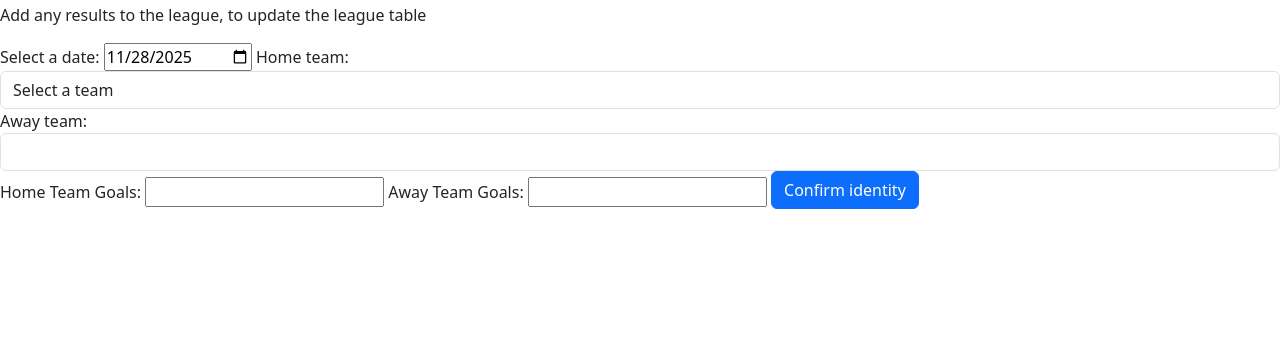
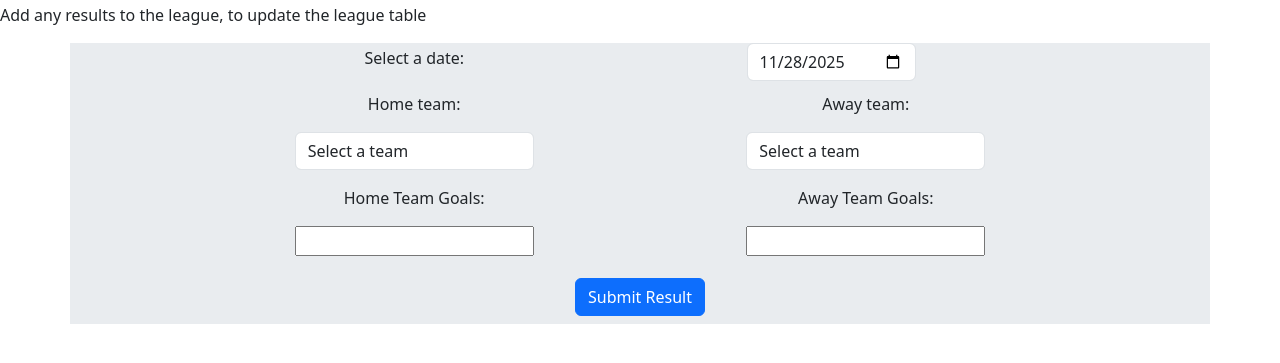
Before and after one commit to maxshen01/football-game-tracker, a plain HTML site: page client/pages/createResult.html in a window 1280 px wide. Shown: the part 53-416 px from the top of the page. Drawn offline with nearby package versions, Linux system fonts and the light colour scheme; no server answers.

Commit message:
change some of the styling of the form to add results.

```diff
--- a/client/css/main.css
+++ b/client/css/main.css
@@ -14,3 +14,22 @@ body {
 .card {
     background-color: aqua;
 }
+
+.form-row {
+    display: flex;
+    align-items: center;
+    justify-content: space-evenly;
+    margin-bottom: 1%;
+}
+
+.form-column {
+    display: flex;
+    flex-direction: column;
+    align-items: center;
+    gap: 1rem;
+    margin-bottom: 1%;
+}
+
+.form-control {
+    flex: 0 0 70%;
+}
--- a/client/js/createResult.js
+++ b/client/js/createResult.js
@@ -19,7 +19,24 @@ async function initPage() {
 }
 
 async function addTeams(teamsList) {
+    // Clear existing options
+    homeTeamSelection.innerHTML = '';
+    awayTeamSelection.innerHTML = '';
 
+    // Add placeholder to both
+    const placeholder = (label) => {
+        const opt = document.createElement("option");
+        opt.value = "";
+        opt.disabled = true;
+        opt.selected = true;
+        opt.textContent = label;
+        return opt;
+    };
+
+    homeTeamSelection.appendChild(placeholder("Select a team"));
+    awayTeamSelection.appendChild(placeholder("Select a team"));
+
+    //Add new teams
     for (let i=0; i< teamsList.length; i++) {
         const teamObject = teamsList[i]
 
--- a/client/pages/createResult.html
+++ b/client/pages/createResult.html
@@ -17,35 +17,35 @@
     </header>
 
     <form>
-        <div class="form-group">
-            <label for="date">Select a date:</label>
-            <input type="date" id="resultDate" value="2025-11-28" required>
+        <div class="form-group bg-body-secondary container">
+            <div class="form-row" >
+                <div class="form-label">
+                    <label for="date" class="form label">Select a date:</label>
+                </div>
+                <div class="form-input">
+                    <input type="date" class="form-control" id="resultDate" value="2025-11-28" required>
+                </div>
+            </div>
 
-            <label for="homeTeamName">Home team:</label>
-            <select class="form-control" id="homeTeamName" name="homeTeamName" required>
-                <option value="" disabled selected>Select a team</option>
-                <!-- <option value="1">Arsenal</option>
-                <option value="13">Manchester United</option>
-                <option value="12">Manchester City</option>
-                <option value="10">Liverpool</option> -->
-            </select>
+            <div class="form-row">
+                <div class="form-column">
+                    <label for="homeTeamName">Home team:</label>
+                    <select class="form-control" id="homeTeamName" name="homeTeamName" required></select>
+                    <label for="homeTeamGoals">Home Team Goals:</label>
+                    <input type="number" id="homeTeamGoals" required>
+                </div>
 
-            <label for="awayTeamName">Away team:</label>
-            <select class="form-control" id="awayTeamName" name="awayTeamName" required>
-                <!-- <option value="" disabled selected>Select a team</option>
-                <option value="1">Arsenal</option>
-                <option value="13">Manchester United</option>
-                <option value="12">Manchester City</option>
-                <option value="10">Liverpool</option> -->
-            </select>
+                <div class="form-column">
+                    <label for="awayTeamName">Away team:</label>
+                    <select class="form-control" id="awayTeamName" name="awayTeamName" required></select>
+                    <label for="awayTeamGoals">Away Team Goals:</label>
+                    <input type="number" id="awayTeamGoals" required>
+                </div>
+            </div>
 
-            <label for="homeTeamGoals">Home Team Goals:</label>
-            <input type="number" id="homeTeamGoals" required>
-
-            <label for="awayTeamGoals">Away Team Goals:</label>
-            <input type="number" id="awayTeamGoals" required>
-
-            <button type="submit" class="btn btn-primary mb-2">Confirm identity</button>
+            <div class="form-row">
+                <button type="submit" class="btn btn-primary mb-2">Submit Result</button>
+            </div>
         </div>
     </form>
 
```
